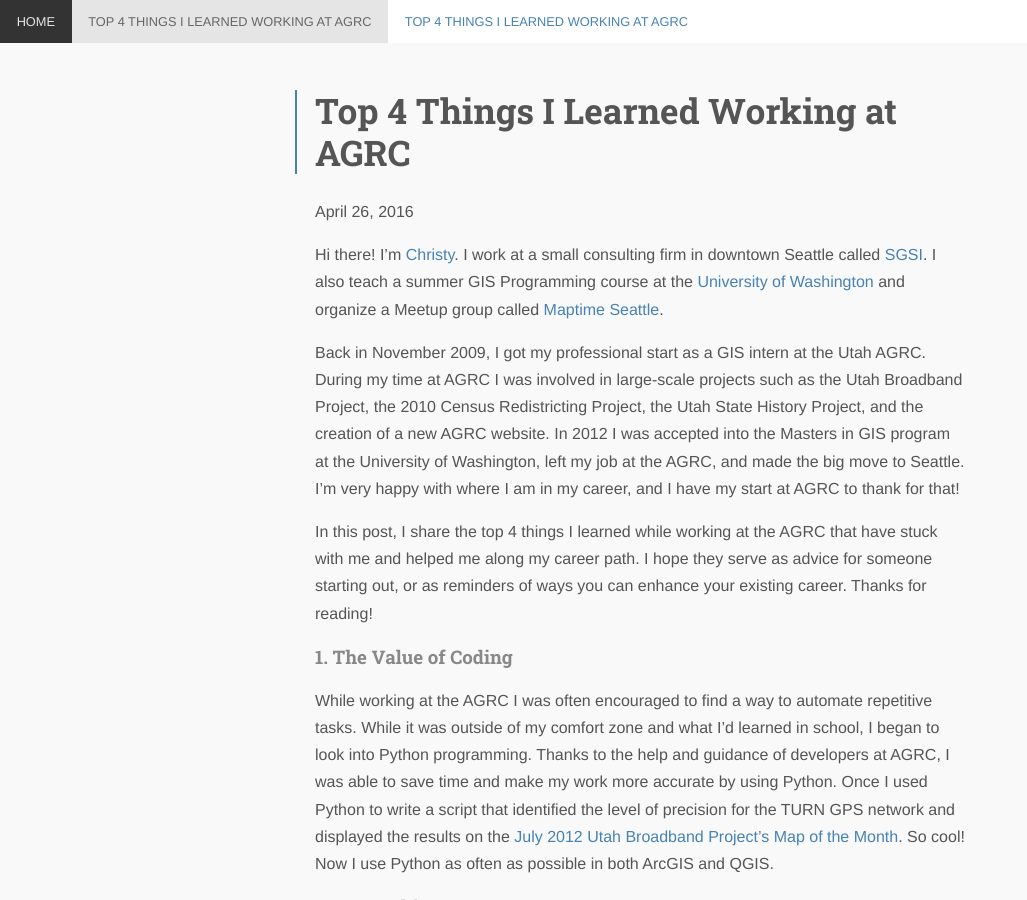
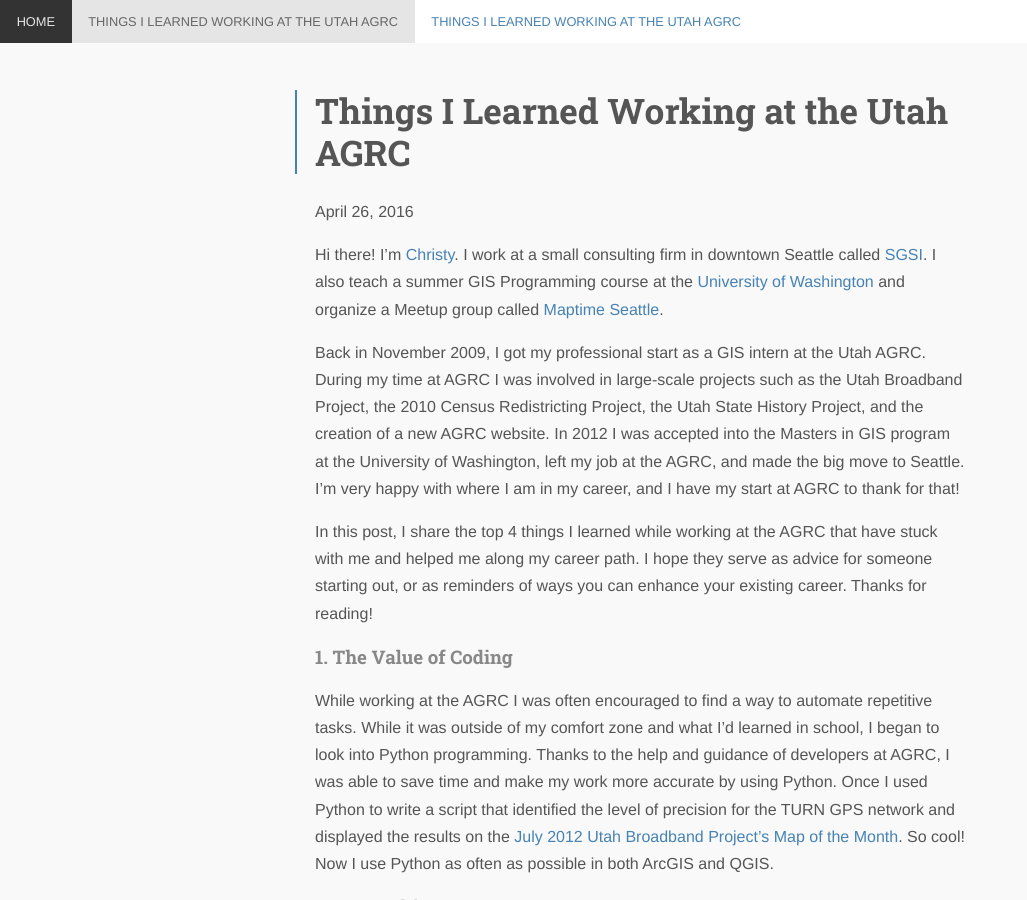
Before and after one commit to christyheaton/christyheaton.github.io, a Jekyll site: the page built from _posts/2016-04-26-top-4-things-i-learned-working-at-agrc.md, in a window 1280 px wide and 900 px high. Shown: the whole window, without its empty margins (0-1027 px from the left). Built offline with Jekyll 4.4.1, drawn with Linux system fonts in a browser that asks for light colours; nearby versions of some CDN libraries; Markdown is read by kramdown in place of the engine named in the settings; some of the changed text lies outside the part shown.

Commit message:
added posts

```diff
--- a/_posts/2016-04-26-top-4-things-i-learned-working-at-agrc.md
+++ b/_posts/2016-04-26-top-4-things-i-learned-working-at-agrc.md
@@ -2,7 +2,7 @@
 layout: post
 status: publish
 published: true
-title: 'Top 4 Things I Learned Working at AGRC'
+title: 'Things I Learned Working at the Utah AGRC'
 author:
   display_name: Christy Heaton
   email: christyheaton@gmail.com
```
